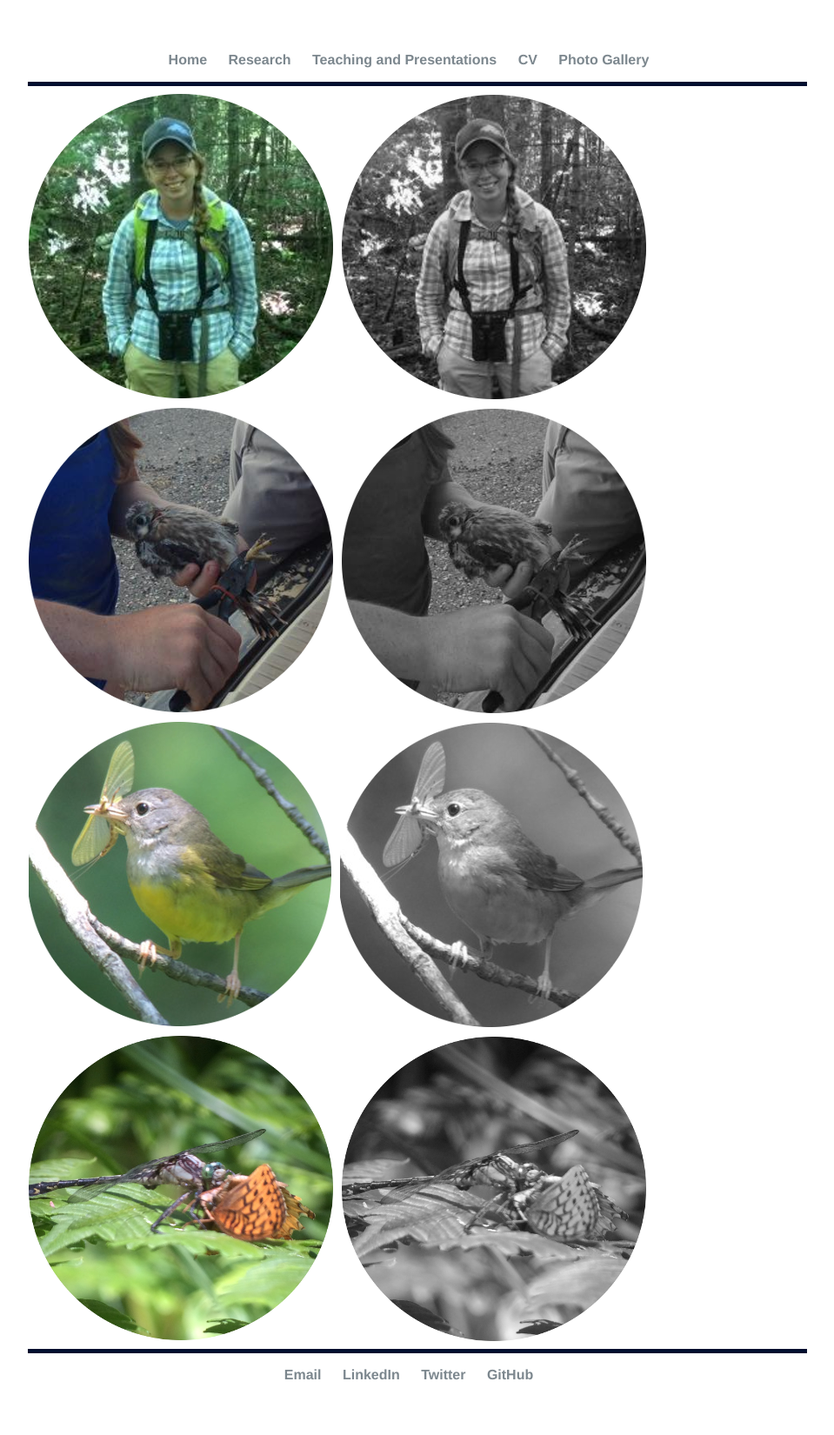
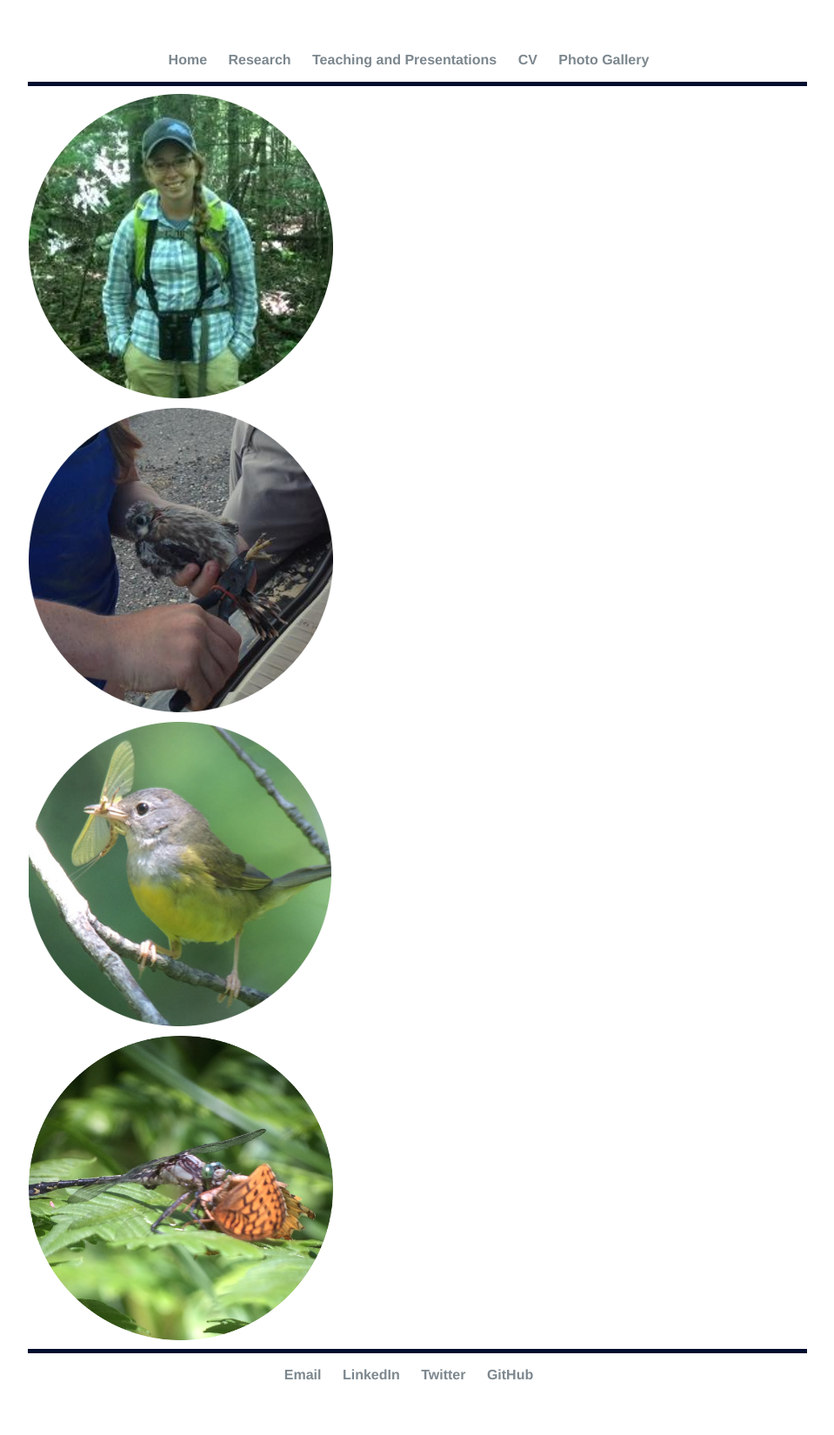
Before and after one commit to elizagrames/elizagrames.github.io, a Jekyll site: the page built from index.html, in a window 1280 px wide. Shown: the whole page at 87% size, without its empty margins (160-1119 px from the left). Built offline with Jekyll 4.4.1, drawn with Linux system fonts in a browser that asks for light colours.

Commit message:
Update index.html

```diff
--- a/index.html
+++ b/index.html
@@ -28,6 +28,16 @@ border: 1px solid white;
 margin: 0 5px 5px 0;
 }
 
+.gallerycontainer{
+position: relative;
+/*Add a height attribute and set to largest image's height to prevent overlaying*/
+}
+
+.thumbnail img{
+border: 1px solid white;
+margin: 0 5px 5px 0;
+}
+
 .thumbnail:hover{
 background-color: transparent;
 }
@@ -37,7 +47,11 @@ background-color: transparent;
 
 .thumbnail span{ /*CSS for enlarged image*/
 position: relative;
-
+left: -1000px;
+  border: none;
+visibility: hidden;
+color: black;
+text-decoration: none;
 }
 
 .thumbnail span img{ /*CSS for enlarged image*/
@@ -51,6 +65,7 @@ top: 0;
 
   z-index: 50;
 }
+
 </style>
 
 <div class="gallerycontainer">
```
